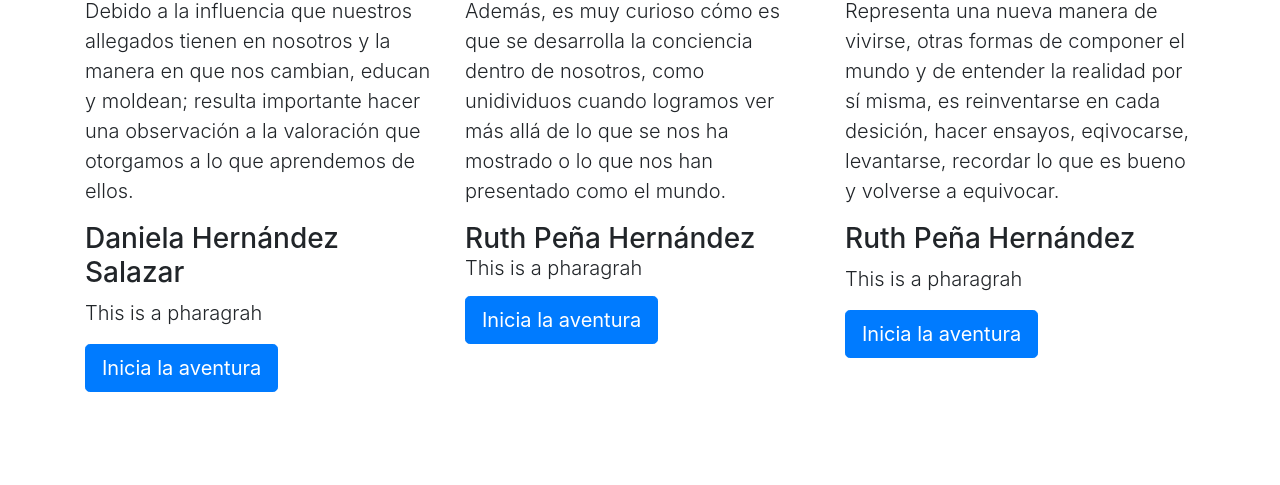
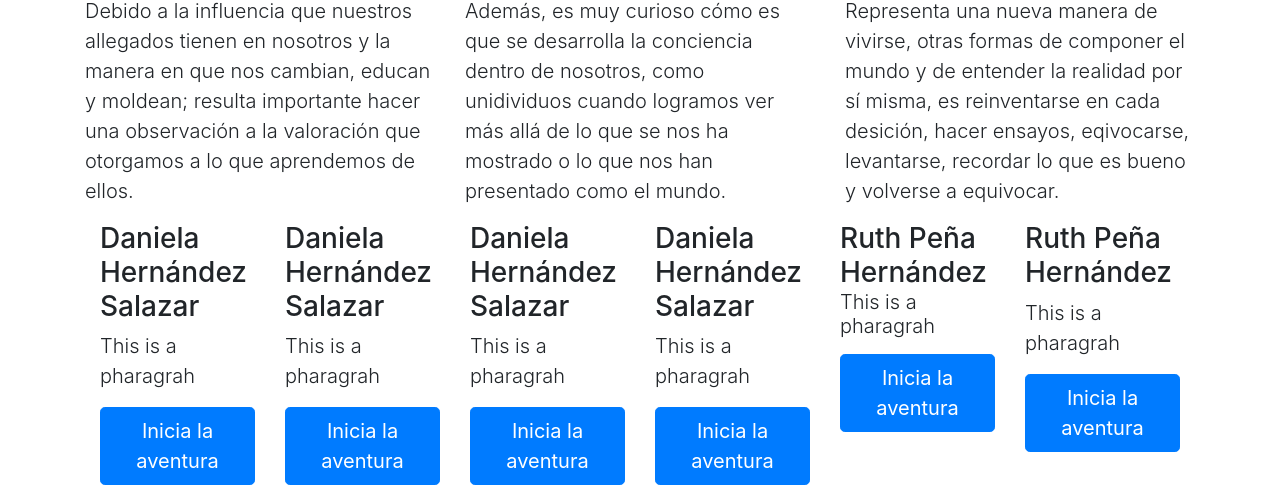
Before and after one commit to arielmerin/BootstrapAr, a website: page index.html in a window 1280 px wide. Shown: the part 336-821 px from the top of the page. Before the commit the page ends 800 px from the top, so only its background shows below. Drawn offline with nearby package versions, Linux system fonts and the light colour scheme.

Commit message:
Nuevo archivo css que se utilizará

```diff
--- a/index.html
+++ b/index.html
@@ -4,11 +4,13 @@
     <!-- Required meta tags -->
     <meta charset="utf-8">
     <meta name="viewport" content="width=device-width, initial-scale=1, shrink-to-fit=no">
+    <link rel="icon" type="image/png" href="img/dna.png" alt="Hellox"/>
 
     <!-- Bootstrap CSS -->
     <link rel="stylesheet" href="node_modules/bootstrap/dist/css/bootstrap.min.css">
 
     <title>Descendencias</title>
+
   </head>
   <body>
   <div class="container">
@@ -55,7 +57,22 @@
           </p>
         </div>
       </div>
-      <div class="row">
+      <div class="d-flex flex-wrap flex-row">
+        <div class="col">
+          <h3>Daniela Hernández Salazar</h3>
+          <p class="lead">This is a pharagrah</p>
+          <a class="btn btn-primary btn-lg" href="https://arielmerin.github.io/" target="_blank" role="button">Inicia la aventura</a>
+        </div>
+        <div class="col">
+          <h3>Daniela Hernández Salazar</h3>
+          <p class="lead">This is a pharagrah</p>
+          <a class="btn btn-primary btn-lg" href="https://arielmerin.github.io/" target="_blank" role="button">Inicia la aventura</a>
+        </div>
+        <div class="col">
+          <h3>Daniela Hernández Salazar</h3>
+          <p class="lead">This is a pharagrah</p>
+          <a class="btn btn-primary btn-lg" href="https://arielmerin.github.io/" target="_blank" role="button">Inicia la aventura</a>
+        </div>
         <div class="col">
           <h3>Daniela Hernández Salazar</h3>
           <p class="lead">This is a pharagrah</p>
```
Also changed, not shown: css/main.css (added, +11 -0 lines), img/dna.jpg (added), img/dna.png (added).
